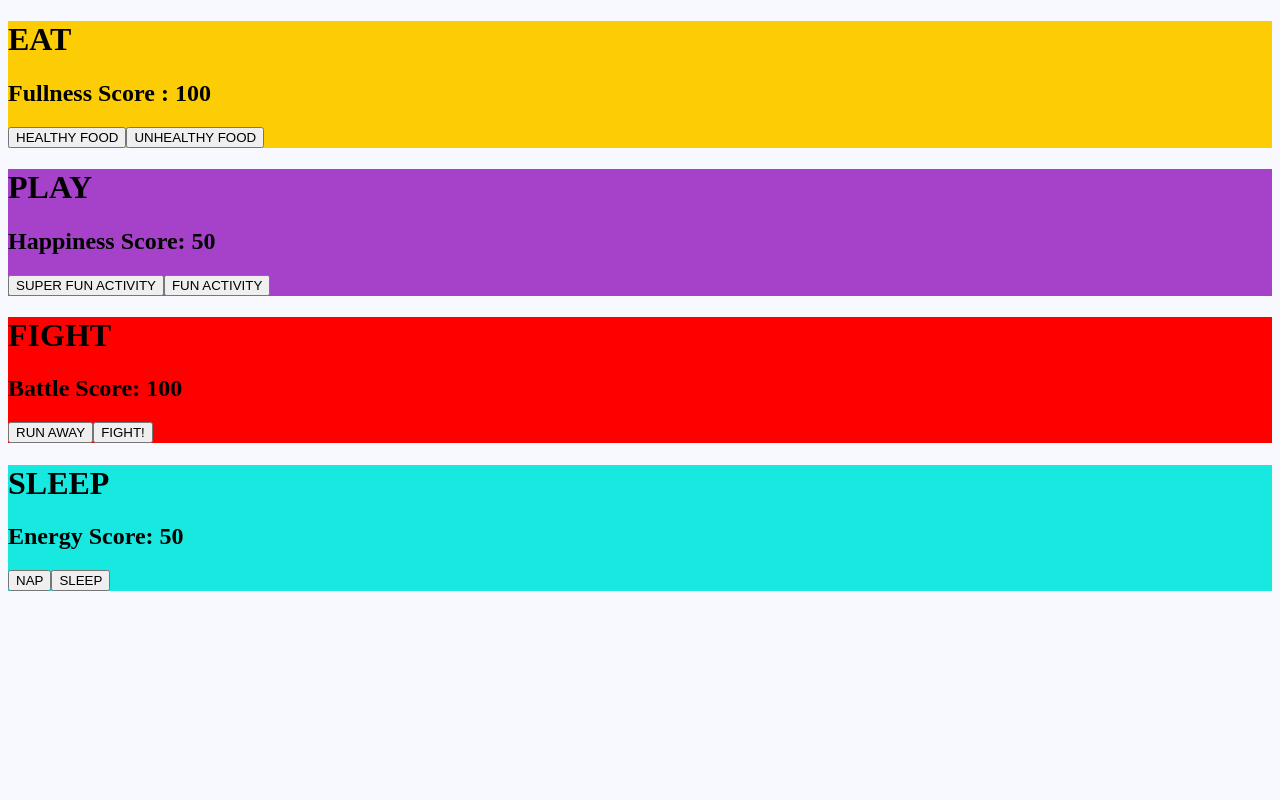
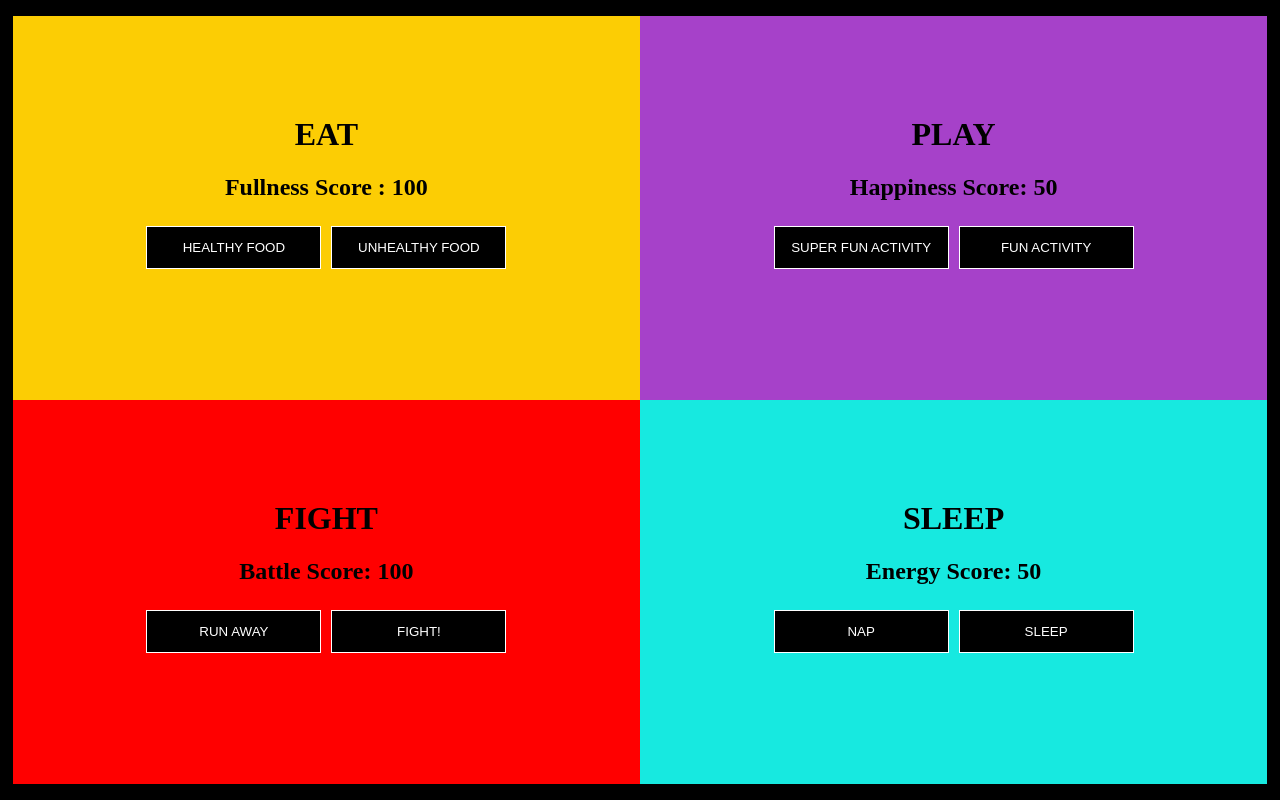
Before and after one commit to bethh56/tamagotchi, a website built with webpack: page src/index.html in a window 1280 px wide. Built offline with nearby package versions, Linux system fonts and the light colour scheme.

Commit message:
styling looking decent

```diff
--- a/src/index.html
+++ b/src/index.html
@@ -8,10 +8,10 @@
 <body>
   <div id="app">
     <div id="progress"></div>
-    <div id="eat" class="quad"></div>
-    <div id="play" class="quad"></div>
-    <div id="fight" class="quad"></div>
-    <div id="sleep" class="quad"></div>
+    <div id="eat" class="quad-eat"></div>
+    <div id="play" class="quad-play"></div>
+    <div id="fight" class="quad-fight"></div>
+    <div id="sleep" class="quad-sleep"></div>
     <div id="pet"></div>
   </div>
 </body>
--- a/src/javascripts/components/eat/eat.js
+++ b/src/javascripts/components/eat/eat.js
@@ -5,10 +5,12 @@ import './eat.scss';
 const hunger = () => {
   const full = healthData.getHealthData();
   let domString = '';
+  domString += '<div id="eat">';
   domString += '<h1>EAT</h1>';
   domString += `<h2>Fullness Score : ${full.fullness} </h2>`;
   domString += '<button id="healthy-food">HEALTHY FOOD</button>';
   domString += '<button id="unhealthy-food">UNHEALTHY FOOD</button>';
+  domString += '</div>';
   utils.printToDom('eat', domString);
   const healthEvents = () => {
     if (full.fullness >= 90) {
--- a/src/javascripts/components/eat/eat.scss
+++ b/src/javascripts/components/eat/eat.scss
@@ -3,3 +3,25 @@
 #eat {
   background-color: $gold;
 }
+
+.quad-eat {
+  position: absolute;
+  top: 2%;
+  left: 1%;
+  height: 48%;
+  width: 49%;
+  #eat {
+    margin-top: 100px;
+    text-align: center;
+  }
+}
+
+button {
+  background-color: $button-color;
+  color: $button-text;
+  border: white solid 0.5px;
+  padding-top: 13px;
+  padding-bottom: 13px;
+  margin: 5px;
+  width: 175px;
+}
--- a/src/javascripts/components/fight/fight.js
+++ b/src/javascripts/components/fight/fight.js
@@ -5,10 +5,12 @@ import './fight.scss';
 const battle = () => {
   const fightTime = healthData.getHealthData();
   let domString = '';
+  domString += '<div id="fight">';
   domString += '<h1>FIGHT</h1>';
   domString += `<h2>Battle Score: ${fightTime.fight}</h2>`;
   domString += '<button id="running-away">RUN AWAY</button>';
   domString += '<button id="commit-violence">FIGHT!</button>';
+  domString += '</div>';
   utils.printToDom('fight', domString);
   const runAway = () => {
     if (fightTime.fight <= 99) {
--- a/src/javascripts/components/fight/fight.scss
+++ b/src/javascripts/components/fight/fight.scss
@@ -3,3 +3,15 @@
 #fight {
   background-color: red;
 }
+
+.quad-fight {
+  position: absolute;
+  bottom: 2%;
+  left: 1%;
+  height: 48%;
+  width: 49%;
+  #fight {
+    margin-top: 100px;
+    text-align: center;
+  }
+}
--- a/src/javascripts/components/play/play.js
+++ b/src/javascripts/components/play/play.js
@@ -5,10 +5,12 @@ import './play.scss';
 const play = () => {
   const playTime = healthData.getHealthData();
   let domString = '';
+  domString += '<div id="play">';
   domString += '<h1>PLAY</h1>';
   domString += `<h2>Happiness Score: ${playTime.play}</h2>`;
   domString += '<button id="most-fun-activity">SUPER FUN ACTIVITY</button>';
   domString += '<button id="fun-activity">FUN ACTIVITY</button>';
+  domString += '</div>';
   utils.printToDom('play', domString);
   const mostFun = () => {
     if (playTime.play <= 50) {
--- a/src/javascripts/components/play/play.scss
+++ b/src/javascripts/components/play/play.scss
@@ -3,3 +3,15 @@
 #play {
   background-color: $purple;
 }
+
+.quad-play {
+  position: absolute;
+  top: 2%;
+  right: 1%;
+  height: 48%;
+  width: 49%;
+  #play {
+    margin-top: 100px;
+    text-align: center;
+  }
+}
--- a/src/javascripts/components/sleep/sleep.js
+++ b/src/javascripts/components/sleep/sleep.js
@@ -5,10 +5,12 @@ import './sleep.scss';
 const sleep = () => {
   const napTime = healthData.getHealthData();
   let domString = '';
+  domString += '<div id="sleep">';
   domString += '<h1>SLEEP</h1>';
   domString += `<h2>Energy Score: ${napTime.sleep}</h2>`;
   domString += '<button id="nap-time">NAP</button>';
   domString += '<button id="sleep-time">SLEEP</button>';
+  domString += '</div>';
   utils.printToDom('sleep', domString);
   const napping = () => {
     if (napTime.sleep <= 50) {
--- a/src/javascripts/components/sleep/sleep.scss
+++ b/src/javascripts/components/sleep/sleep.scss
@@ -3,3 +3,15 @@
 #sleep {
   background-color: $blue;
 }
+
+.quad-sleep {
+  position: absolute;
+  bottom: 2%;
+  right: 1%;
+  height: 48%;
+  width: 49%;
+  #sleep {
+    margin-top: 100px;
+    text-align: center;
+  }
+}
--- a/src/styles/colors.scss
+++ b/src/styles/colors.scss
@@ -3,3 +3,6 @@ $gold: #FCCD04;
 $pinktan: #ffb48f;
 $tan: #f5e6cc;
 $blue: #17e9e0;
+
+$button-color: black;
+$button-text: white;
--- a/src/styles/main.scss
+++ b/src/styles/main.scss
@@ -1,5 +1,5 @@
 @import "~@fortawesome/fontawesome-free/css/all.min.css";
 
 body {
-  background-color: ghostwhite;
+  background-color: black;
 }
```
Also changed, not shown: src/styles/variables.scss (added).
